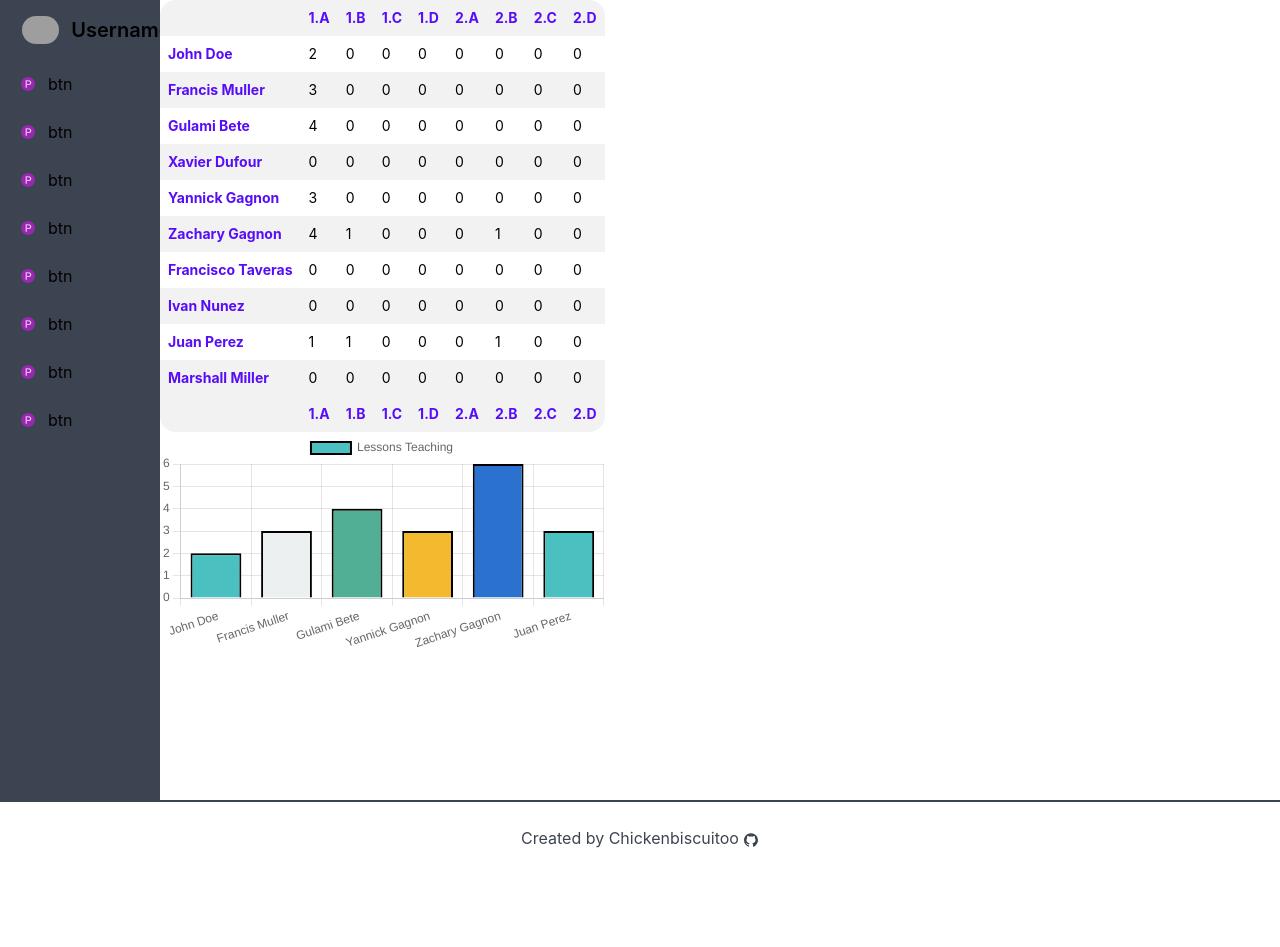
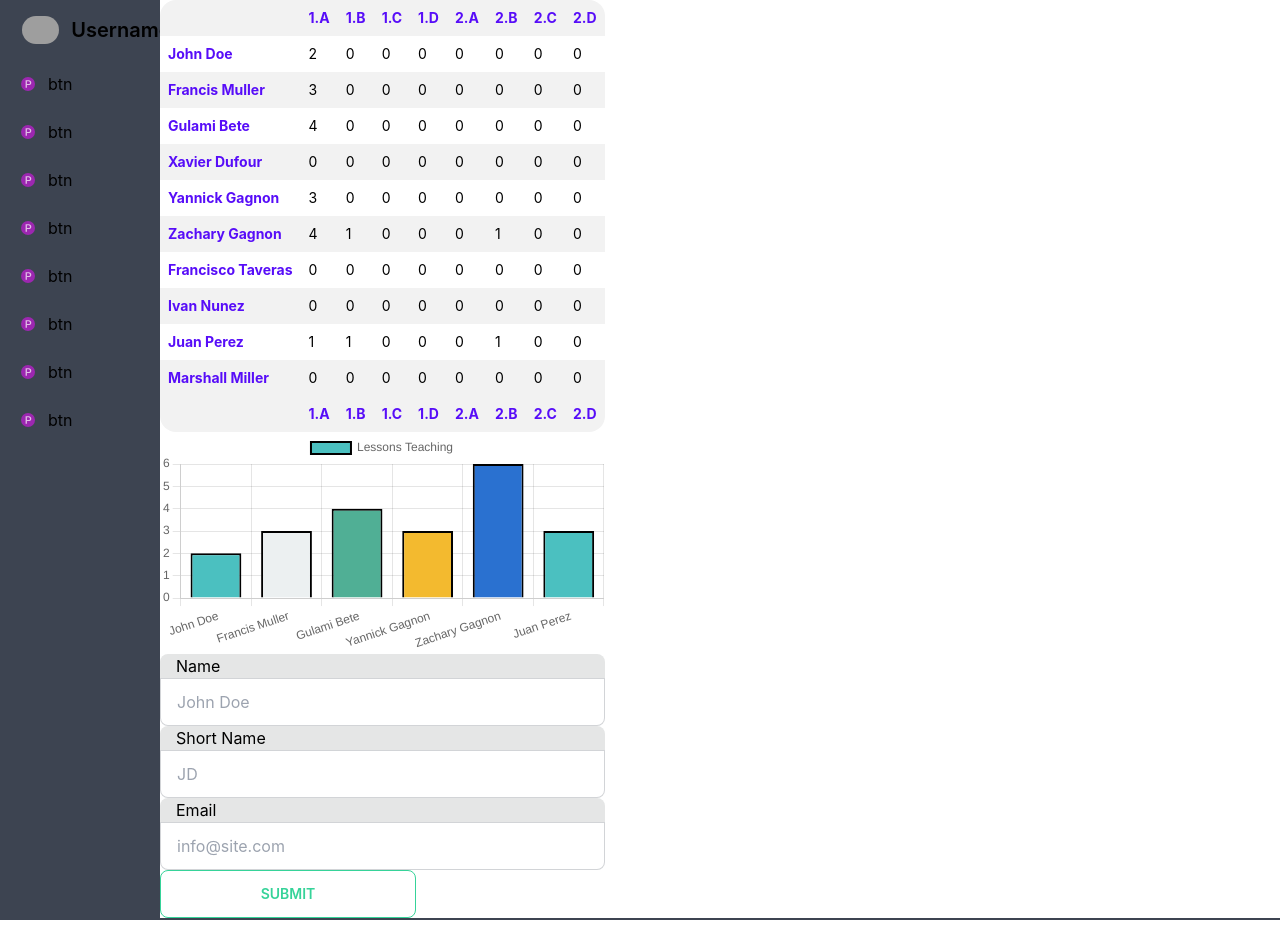
Before and after one commit to Chickenbiscuitoo/timetable-manager, a Next.js app: page /teachers in a window 1280 px wide. Shown: the top 947 px of the page. Before the commit the page ends 874 px from the top, so only its background shows below. Built offline with nearby package versions, Linux system fonts and the light colour scheme; grey boxes are pictures that could not be loaded.

Commit message:
added form to add teacher and store func

```diff
--- /dev/null
+++ b/components/TeacherForm.tsx
@@ -0,0 +1,89 @@
+import { NextPage } from 'next'
+import { useState } from 'react'
+import useTimetableStore from '../store'
+
+const TeacherForm: NextPage = () => {
+	const { addTeacher } = useTimetableStore()
+
+	const [formData, setFormData] = useState({
+		name: '',
+		shortname: '',
+		email: '',
+	})
+
+	const handleChange = (e: React.ChangeEvent<HTMLInputElement>) => {
+		setFormData({
+			...formData,
+			[e.target.name]: e.target.value,
+		})
+	}
+
+	const handleSubmit = () => {
+		const name = formData.name.trim()
+		const shortname = formData.shortname.trim()
+		const email = formData.email.trim()
+
+		if (name && shortname && email) {
+			addTeacher(name, shortname, email)
+		}
+	}
+
+	return (
+		<div className="">
+			<div className="form-control">
+				<label className="input-group input-group-vertical">
+					<span>Name</span>
+					<input
+						type="text"
+						placeholder="John Doe"
+						className="input input-bordered"
+						name="name"
+						value={formData.name}
+						onChange={handleChange}
+					/>
+				</label>
+			</div>
+			<div className="form-control">
+				<label className="input-group input-group-vertical">
+					<span>Short Name</span>
+					<input
+						type="text"
+						placeholder="JD"
+						className="input input-bordered"
+						name="shortname"
+						value={formData.shortname}
+						onChange={handleChange}
+					/>
+				</label>
+			</div>
+			<div className="form-control">
+				<label className="input-group input-group-vertical">
+					<span>Email</span>
+					<input
+						type="text"
+						placeholder="info@site.com"
+						className="input input-bordered"
+						name="email"
+						value={formData.email}
+						onChange={handleChange}
+					/>
+				</label>
+			</div>
+			<button
+				className="btn btn-outline btn-success btn-wide"
+				onClick={handleSubmit}
+			>
+				Submit
+			</button>
+		</div>
+	)
+}
+
+// {
+//     id: 1,
+//     name: 'John Doe',
+//     shortname: 'JD',
+//     email: 'john.doe@gmail.com',
+// },
+
+export default TeacherForm
--- a/pages/teachers.tsx
+++ b/pages/teachers.tsx
@@ -5,6 +5,7 @@ import { AiFillGithub } from 'react-icons/ai'
 import Sidebar from '../components/Sidebar'
 import TeachersTable from '../components/TeachersTable'
 import TeachersBarChart from '../components/TeachersBarChart'
+import TeacherForm from '../components/TeacherForm'
 
 const Stats: NextPage = () => {
 	return (
@@ -19,6 +20,7 @@ const Stats: NextPage = () => {
 				<div>
 					<TeachersTable />
 					<TeachersBarChart />
+					<TeacherForm />
 				</div>
 			</main>
 
--- a/store.ts
+++ b/store.ts
@@ -33,6 +33,8 @@ interface TimetableState {
 	) => void
 	deleteLesson: (class_id: number, position: number) => void
 	copyLessons: (from: number, to: number) => void
+
+	addTeacher: (name: string, shortname: string, email: string) => void
 
 	selectedClass: number
 	setSelectedClass: (class_id: number) => void
@@ -541,6 +543,13 @@ const useTimetableStore = create<TimetableState>((set, get) => ({
 		}))
 	},
 
+	addTeacher: (name, shortname, email) => {
+		const id = get().teachers.length + 1
+		set((state) => ({
+			teachers: [...state.teachers, { id, name, shortname, email }],
+		}))
+	},
+
 	selectedClass: 1,
 	setSelectedClass: (class_id) =>
 		set(() => ({ selectedClass: class_id })),
```
